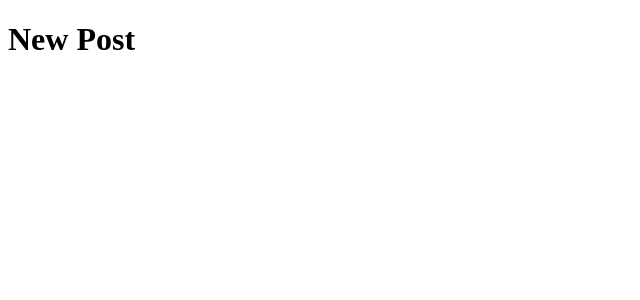
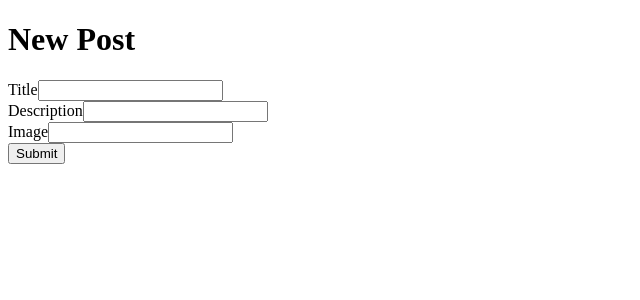
Before and after one commit to ariffmunshi/mini-proj-3-frontend, a React (Vite) app: page /posts/new in a window 1280 px wide. Shown: the top 300 px of the page, without its empty margins (0-640 px from the left). Built offline with nearby package versions, Linux system fonts and the light colour scheme.

Commit message:
Add new post page functionality

```diff
--- a/src/pages/NewPost.jsx
+++ b/src/pages/NewPost.jsx
@@ -1,6 +1,51 @@
+import { useState } from "react";
+import { useNavigate } from "react-router-dom";
+
 function NewPost() {
+    const [title, setTitle] = useState('');
+    const [description, setDescription] = useState('');
+    const [image, setImage] = useState('');
+    const navigate = useNavigate();
+    function handleSubmit(e) {
+        e.preventDefault();
+        fetch('http://localhost:8080/api/posts', {
+            method: 'POST',
+            headers: {
+                'Content-Type': 'application/json'
+            },
+            body: JSON.stringify({
+                title,
+                description,
+                image
+            })
+        })
+        .then(res => res.json())
+        .then(data => {
+            if (data.result === 200) {
+                navigate('/posts')
+            }
+        })
+        .catch(err => {
+            console.log(err)
+        })
+    }
+
     return (
-        <h1>New Post</h1>
+        <>
+            <h1>New Post</h1>
+            <form>
+                <label>Title</label>
+                <input type="text" value={title} onChange={e => setTitle(e.target.value)} />
+                <br />
+                <label>Description</label>
+                <input type="text" value={description} onChange={e => setDescription(e.target.value)} />
+                <br />
+                <label>Image</label>
+                <input type="text" value={image} onChange={e => setImage(e.target.value)} />
+                <br />
+                <button type="submit" onClick={handleSubmit}>Submit</button>
+            </form>
+        </>
     )
 }
 
--- a/src/pages/Posts.jsx
+++ b/src/pages/Posts.jsx
@@ -20,6 +20,7 @@ function Posts() {
                     </li>
                 ))}
             </ul>
+            <Link to="/posts/new">Create Post</Link>
         </>
     )
 }
```
